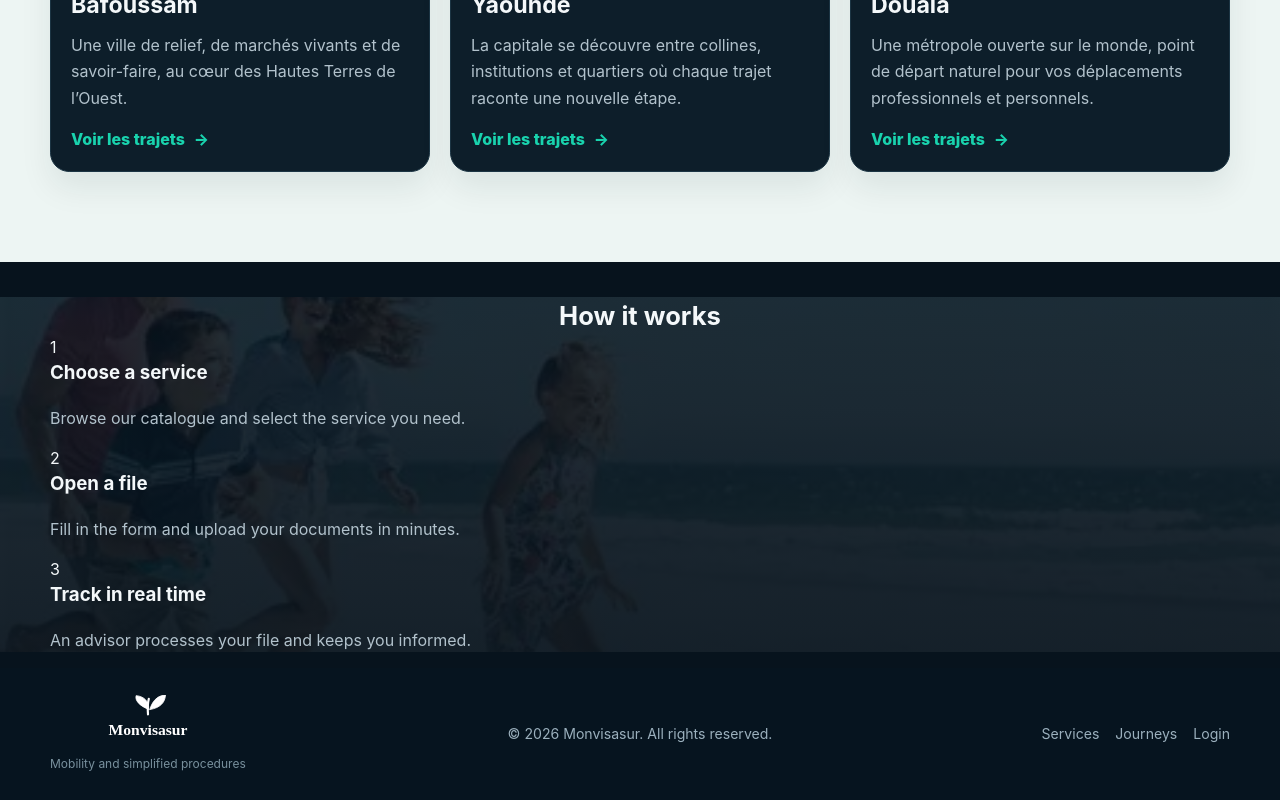
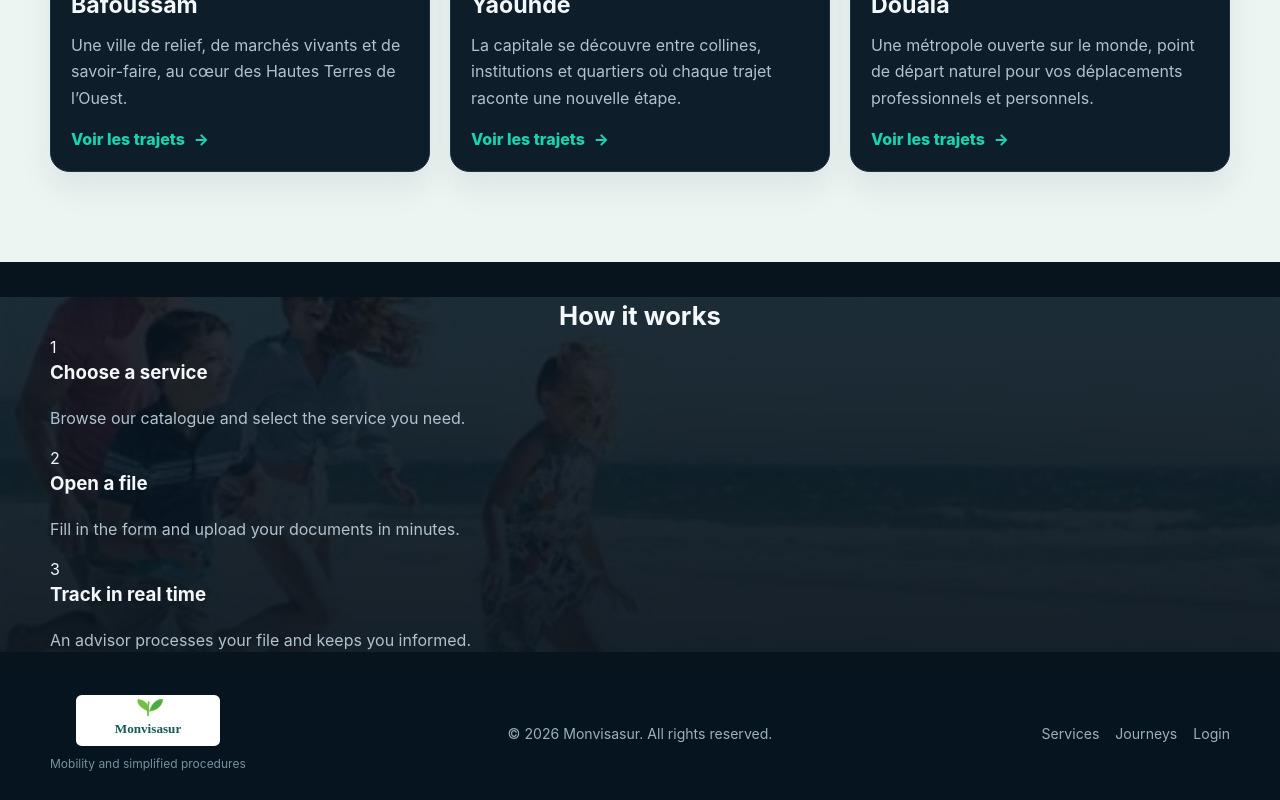
Before and after one commit to anielsunnf/monvisasurweb, a React (Vite) app: page / in a window 1280 px wide. Shown: the part 2111-2911 px from the top of the page. Built offline with nearby package versions, Linux system fonts and the light colour scheme.

Commit message:
Uniformiser le logo du pied de page

```diff
--- a/src/App.css
+++ b/src/App.css
@@ -156,7 +156,9 @@
   width: 9rem;
   height: 3.2rem;
   object-fit: contain;
-  filter: brightness(0) invert(1);
+  padding: 0.25rem 0.45rem;
+  border-radius: 0.35rem;
+  background: #ffffff;
 }
 
 .footer-copy {
```
